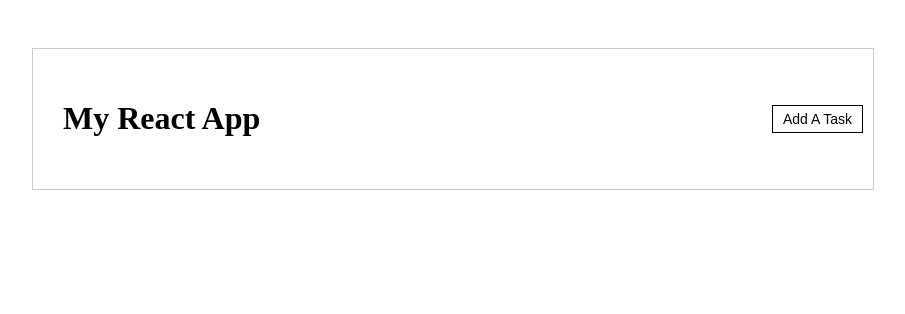
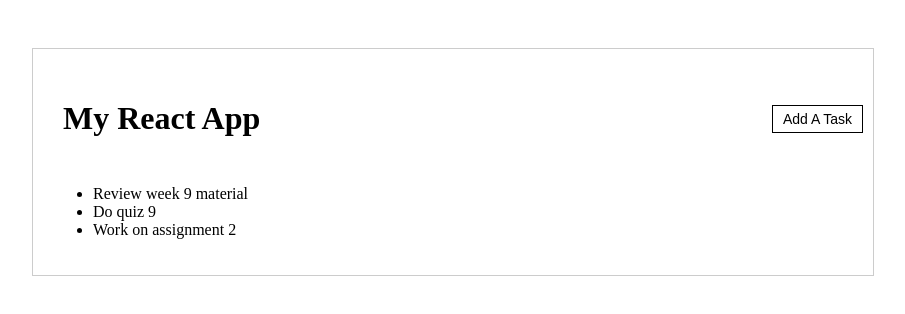
Before and after one commit to saraxixi/CS5610-Web-Development, a React (Vite) app in the folder week9/vite-project/: page / in a window 1280 px wide. Shown: the top 314 px of the page, without its empty margins (16-921 px from the left). Built offline with nearby package versions, Linux system fonts and the light colour scheme.

Commit message:
feat: add task list to App component

```diff
--- a/week9/vite-project/src/App.jsx
+++ b/week9/vite-project/src/App.jsx
@@ -1,5 +1,23 @@
 import React from "react";
 import Header from "../components/Header";
+
+const tasks = [
+  {
+    id: 1,
+    title: "Review week 9 material",
+    date: "June 4th at 1 pm",
+  },
+  {
+    id: 2,
+    title: "Do quiz 9",
+    date: "June 4th at 6 pm",
+  },
+  {
+    id: 3,
+    title: "Work on assignment 2",
+    date: "June 5th at 8 am",
+  },
+];
 
 function App() {
   const appName = "My React App";
@@ -7,6 +25,11 @@ function App() {
   return (
     <div className="app-container">
       <Header appName={appName} />
+      <ul>
+        {tasks.map((task) => (
+          <li key={task.id}>{task.title}</li>
+        ))}
+      </ul>
     </div>
   );
 }
```
